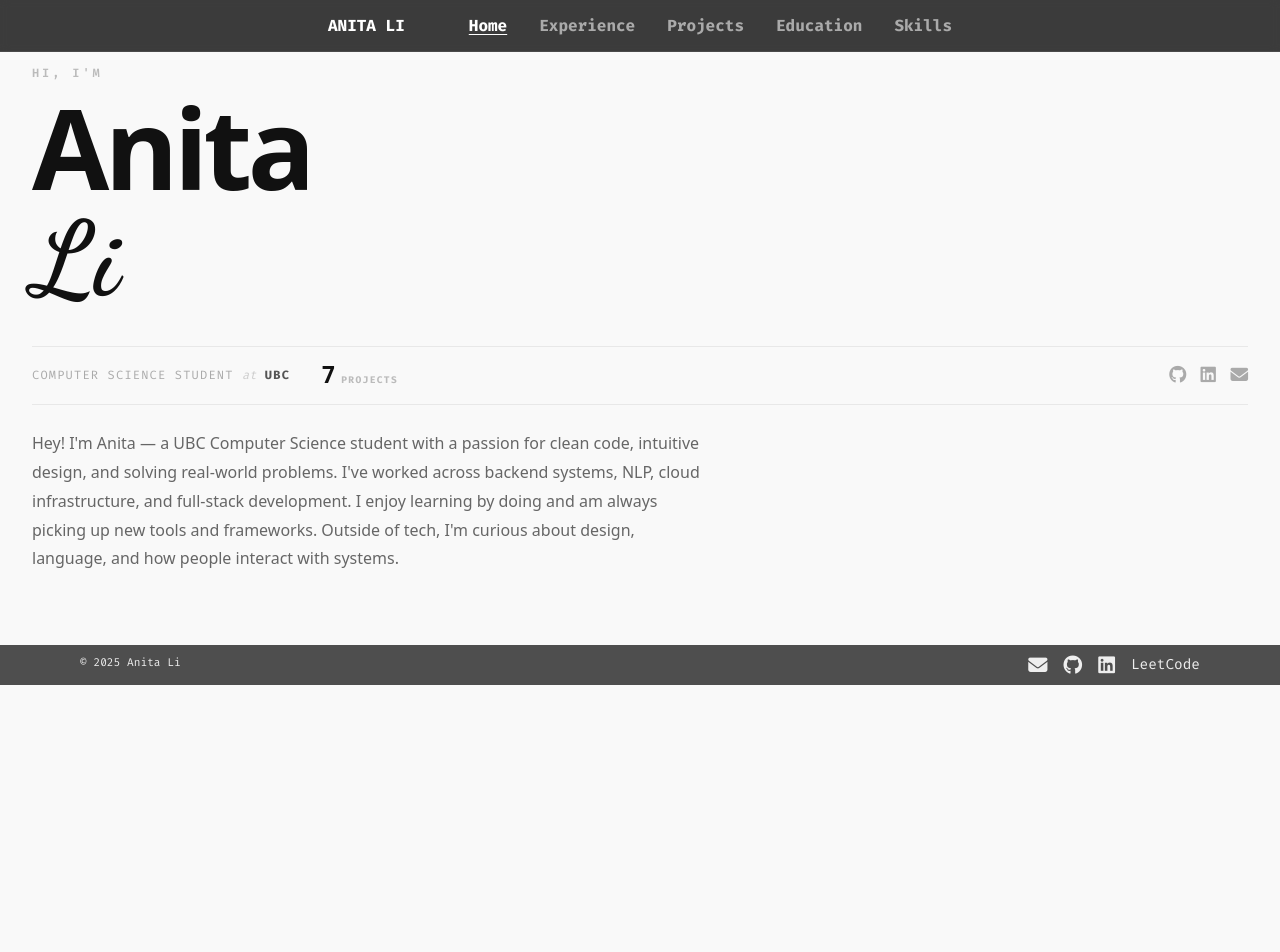
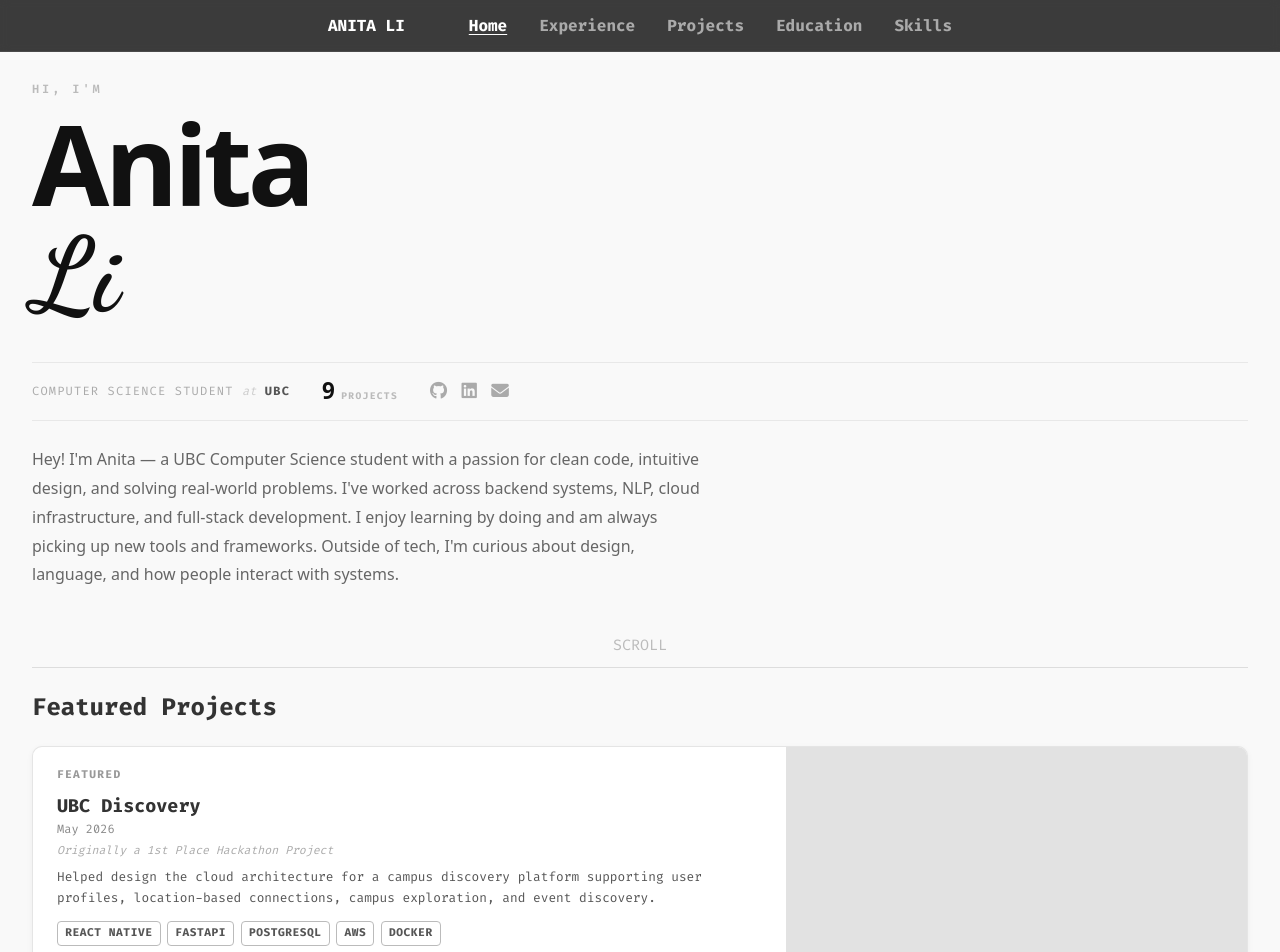
Before and after one commit to anitalidev/AnitasWebsite, a React (Vite) app in the folder frontend/: page /home in a window 1280 px wide. Shown: the top 952 px of the page. Before the commit the page ends 800 px from the top, so only its background shows below. Built offline with nearby package versions, Linux system fonts and the light colour scheme; the HTML template or start-up script is replaced by a standard one.

Commit message:
Improve home page

```diff
--- a/frontend/src/components/ProjectCard.jsx
+++ b/frontend/src/components/ProjectCard.jsx
@@ -1,11 +1,12 @@
-export default function ProjectCard({ title, description, tags, githubLink, featured,  date}) {
+export default function ProjectCard({ title, description, tags, githubLink, featured, date, detail }) {
     const shortDesc = Array.isArray(description) ? description[0] : description;
     return (
-        <li className='project'>
-            <div className='project-preview' />
+        <li className={ 'project ' + featured }>
             <div className='project-body'>
+                {(featured === 'level-1' || featured === 'level-2') && <p className='project-featured-label'>FEATURED</p>}
                 <h3>{title}</h3>
                 <p className='project-date'>{date }</p>
+                {detail && <p className='project-detail'>{detail}</p>}
                 <p className='project-desc'>{ shortDesc }</p>
                 <div className='project-skills'>
                     {tags.map((tag) => <span key={ tag }>{tag}</span>)}
@@ -18,6 +19,7 @@ export default function ProjectCard({ title, description, tags, githubLink, feat
                     </div>
                 )}
             </div>
+            <div className='project-preview' />
         </li>
     )
 }
--- a/frontend/src/data/hackathonProjects.js
+++ b/frontend/src/data/hackathonProjects.js
@@ -1,6 +1,7 @@
 const hackathonProjects = [
     {
         label: 'UBC Discovery',
+        featured: 'normal',
         title: 'UBC Discovery — 1st Place',
         link: 'https://github.com/ubcdiscovery/ubc-discovery',
         date: 'May 2026',
@@ -14,6 +15,7 @@ const hackathonProjects = [
     },
     {
         label: 'Roshan',
+        featured: 'normal',
         title: 'Roshan',
         link: 'https://github.com/anitalidev/RoshanPrototype',
         date: 'Feb 2026',
@@ -27,6 +29,7 @@ const hackathonProjects = [
     },
     {
         label: 'ColourGlow',
+        featured: 'normal',
         title: 'HackCamp: ColourGlow',
         link: 'https://github.com/anitalidev/ColourGlow',
         date: 'Nov 2024',
--- a/frontend/src/data/projects.js
+++ b/frontend/src/data/projects.js
@@ -1,7 +1,22 @@
 const projects = [
     {
+        label: 'UBC Discovery',
+        featured: 'level-2',
+        title: 'UBC Discovery',
+        detail: 'Originally a 1st Place Hackathon Project',
+        link: 'https://github.com/ubcdiscovery/ubc-discovery',
+        date: 'May 2026',
+        description: [
+            'Helped design the cloud architecture for a campus discovery platform supporting user profiles, location-based connections, campus exploration, and event discovery.',
+            'Architected and integrated an AWS-based backend infrastructure, containerizing a FastAPI service and connecting ECS Fargate, ECR, RDS PostgreSQL, S3, Cognito, and Bedrock within a secured VPC.',
+            'Designed service interactions for authentication, media storage, database access, and AI-powered matching, including Cognito token verification, private S3 access through presigned URLs, and Bedrock model inference.',
+            'Helped redesign the post-hackathon architecture to reduce infrastructure costs, migrating from ECR/ECS Fargate to GHCR/Lightsail and from Cognito to Firebase while preserving service boundaries.',
+        ],
+        tags: ['React Native', 'FastAPI', 'PostgreSQL', 'AWS', 'Docker'],
+    },
+    {
         label: 'Coursnote',
-        featured: 'normal',
+        featured: 'level-1',
         title: 'Coursnote',
         githubLink: 'https://github.com/anitalidev/Coursnote',
         date: 'Jun 2026 – Present',
@@ -12,6 +27,21 @@ const projects = [
             'Built an extensible block-based course editor supporting rich text, code, tables, questions, presentations, and other content types through a type-based element registry.',
         ],
         tags: ['Go', 'HTML', 'CSS', 'JavaScript', 'REST APIs', 'SQL'],
+    },
+    {
+        label: 'Roshan',
+        featured: 'normal',
+        title: 'Roshan',
+        detail: 'Originally a Hackathon Project',
+        link: 'https://github.com/anitalidev/RoshanPrototype',
+        date: 'Feb 2026',
+        description: [
+            'Built a browser-based NLP system for detecting rhetorical and potentially manipulative language, including name-calling, appeals to authority, exaggeration, and expressions of doubt.',
+            'Developed a multi-label text-classification pipeline with Python, pandas, and NumPy, including preprocessing, per-label threshold validation, and model inference through a backend API.',
+            'Engineered a Chrome extension that extracts article content and dynamically highlights classified text, with interactive tooltips and contextual AI follow-up functionality.',
+            'Fine-tuned DistilBERT for multi-label classification across five categories on a 6,688-sentence dataset.',
+        ],
+        tags: ['JavaScript', 'Python', 'FastAPI', 'Hugging Face', 'NLP'],
     },
     {
         label: 'Event Manager',
--- a/frontend/src/index.css
+++ b/frontend/src/index.css
@@ -457,6 +457,14 @@ pre {
     margin-bottom: 0.4rem;
 }
 
+.project-detail {
+    font-size: 0.72rem;
+    color: #aaa;
+    font-style: italic;
+    margin-top: -0.2rem;
+    margin-bottom: 0.4rem;
+}
+
 .project-links {
     display: flex;
     gap: 1rem;
@@ -477,6 +485,51 @@ pre {
 
 .project-links a:hover {
     color: #111;
+}
+
+/* level-1/level-2 featured: full-width horizontal layout */
+.project.level-1,
+.project.level-2 {
+    grid-column: 1 / -1;
+    flex-direction: row;
+    align-items: stretch;
+}
+
+.project.level-1 .project-body,
+.project.level-2 .project-body {
+    padding: 1.2rem 1.5rem;
+    justify-content: center;
+}
+
+.project.level-1 h3,
+.project.level-2 h3 {
+    font-size: 1.15rem;
+    margin-bottom: 0.2rem;
+}
+
+.project.level-1 .project-desc,
+.project.level-2 .project-desc {
+    font-size: 0.8rem;
+    -webkit-line-clamp: 3;
+    margin-bottom: 0.8rem;
+}
+
+.project.level-1 .project-featured-label,
+.project.level-2 .project-featured-label {
+    font-size: 0.7rem;
+    font-weight: bold;
+    letter-spacing: 0.12em;
+    color: #999;
+    margin: 0 0 0.5rem;
+}
+
+.project.level-1 .project-preview,
+.project.level-2 .project-preview {
+    width: 38%;
+    flex-shrink: 0;
+    height: auto;
+    min-height: 220px;
+    order: 1;
 }
 
 /* ========== Experiences ========== */
@@ -632,6 +685,19 @@ pre {
 
     .project-list {
         grid-template-columns: 1fr;
+    }
+
+    .project.level-1,
+.project.level-2 {
+        flex-direction: column;
+    }
+
+    .project.level-1 .project-preview,
+    .project.level-2 .project-preview {
+        width: 100%;
+        height: 150px;
+        min-height: unset;
+        order: 0;
     }
 
     footer p {
@@ -849,7 +915,8 @@ pre {
 .btc {
     display: flex;
     flex-direction: column;
-    padding: 4rem 0 2.5rem;
+    padding: 5rem 0 0 0;
+    border-bottom: 1px solid #ddd;
 }
 
 .btc-hi {
@@ -939,8 +1006,24 @@ pre {
     color: #bbb;
 }
 
-.btc-meta-spacer {
-    flex: 1;
+.btc-hint {
+    color: #bbb;
+    text-align: center;
+    font-size: 15px;
+    align-self: center;
+    animation: btc-bounce 1.5s ease-in-out infinite;
+    margin-top: 3rem;
+}
+
+@keyframes btc-bounce {
+    0%,
+    100% {
+        transform: translateY(0);
+    }
+
+    50% {
+        transform: translateY(-8px);
+    }
 }
 
 .btc-connect {
--- a/frontend/src/pages/Home.jsx
+++ b/frontend/src/pages/Home.jsx
@@ -2,9 +2,14 @@ import NavigationBar from "../components/NavigationBar.jsx";
 import about from "../data/about.js";
 import projects from "../data/projects.js";
 import Footer from "../sections/Footer.jsx";
-import BigTitleCard from "../components/BigTitleCard.jsx";
+import BigTitleCard from "../sections/BigTitleCard.jsx";
+import SelectedProjects from "../sections/SelectedProjects.jsx";
 
 const stats = [{ num: projects.length, label: 'Projects' }];
+
+function selectFeatured(project) {
+    return project.featured !== 'normal'
+}
 
 export default function Home({ navs }) {
     return (
@@ -12,6 +17,7 @@ export default function Home({ navs }) {
             <NavigationBar navs={navs} title='ANITA LI'/>
             <div className='main-content'>
                 <BigTitleCard {...about} stats={stats} />
+                <SelectedProjects projects={projects} selector={selectFeatured} />
             </div>
             <Footer />
         </>
--- a/frontend/src/components/BigTitleCard.jsx
+++ b/frontend/src/sections/BigTitleCard.jsx
@@ -20,8 +20,6 @@ export default function BigTitleCard({ firstName, lastName, role, company, tagli
                     </div>
                 ))}
 
-                <div className='btc-meta-spacer' />
-
                 {socials?.length > 0 && (
                     <div className='btc-connect'>
                         {socials.map(({ href, icon, label }) => (
@@ -34,6 +32,7 @@ export default function BigTitleCard({ firstName, lastName, role, company, tagli
             </div>
 
             <p className='btc-tagline'>{tagline}</p>
+            <p className='btc-hint'>SCROLL</p>
         </div>
     );
 }
--- /dev/null
+++ b/frontend/src/sections/SelectedProjects.jsx
@@ -0,0 +1,16 @@
+import ProjectCard from "../components/ProjectCard.jsx";
+
+export default function SelectedProjects({ selector, projects }) {
+    return (
+        <section>
+            <h2> Featured Projects </h2>
+            <ul className='project-list'>
+                {projects.map((project) => {
+                    if (selector(project)) {
+                        return <ProjectCard key={project.title} {...project} />
+                    }
+                })}
+            </ul>
+        </section>
+    )
+}
```
